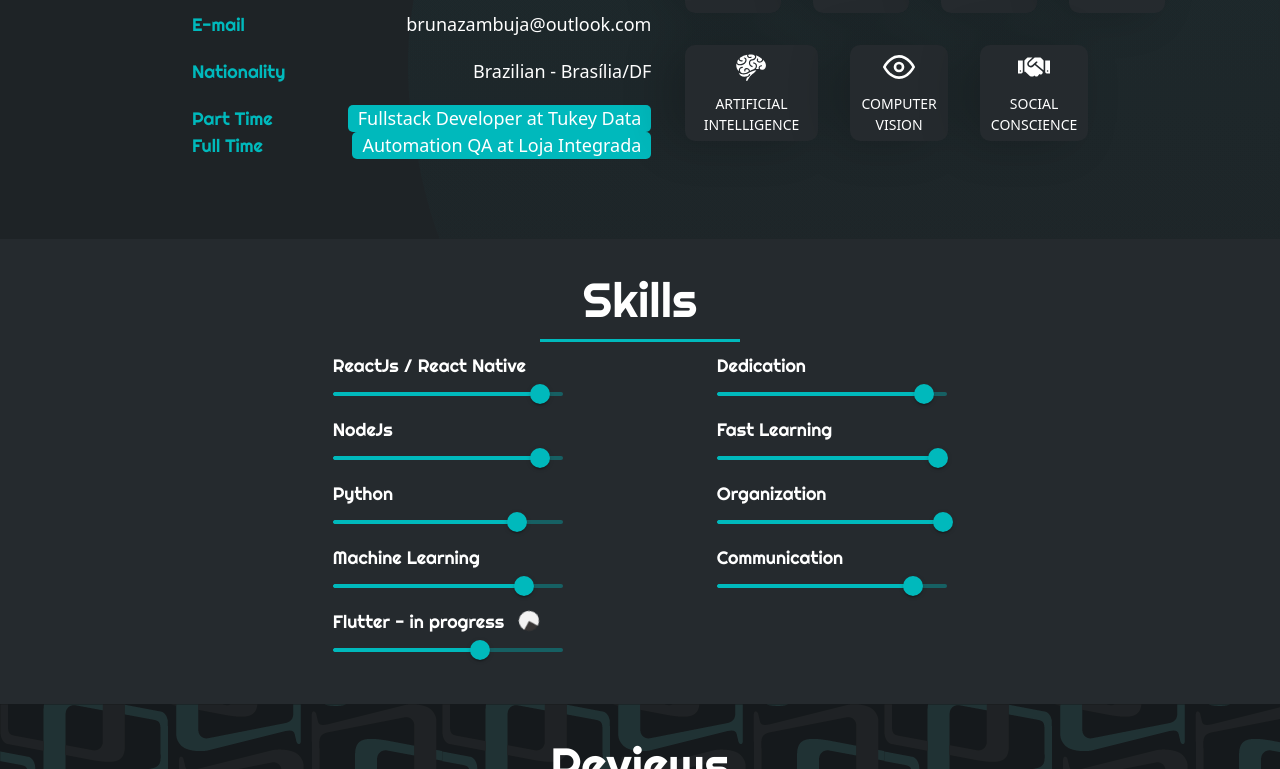
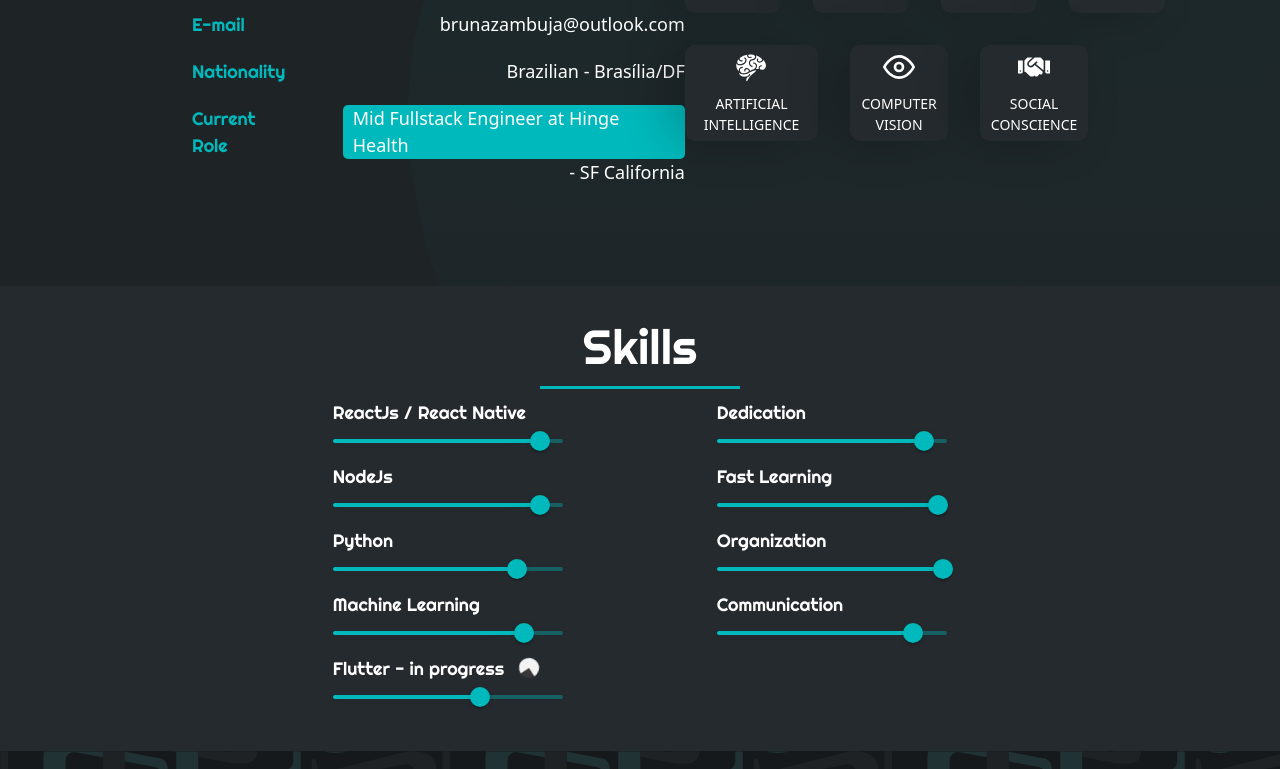
Before and after one commit to brunaazambuja/brunaazambuja, a React (Create React App) app: page /english in a window 1280 px wide. Shown: the part 1111-1880 px from the top of the page. Built offline with nearby package versions, Linux system fonts and the light colour scheme.

Commit message:
Adding Hinge Health to resume

```diff
--- a/src/components/AboutMe.js
+++ b/src/components/AboutMe.js
@@ -22,7 +22,7 @@ const AboutMe = ({ text }) => {
           <div><strong>{text.info_pessoais.email_strong}</strong><p>{text.info_pessoais.email}</p></div>
           <div><strong>{text.info_pessoais.nacionalidade_strong}</strong><p>{text.info_pessoais.nacionalidade}</p></div>
           <div><strong>{text.info_pessoais.status_strong}</strong><span>{text.info_pessoais.status}</span></div>
-          <div><strong>{text.info_pessoais.status2_strong}</strong><span>{text.info_pessoais.status2}</span></div>
+          <div><p/><p> - SF California</p></div>
         </div>
         <div className="interests">
           <h5>{text.interesses.titulo}</h5>
--- a/src/components/Resume.js
+++ b/src/components/Resume.js
@@ -9,7 +9,7 @@ const Resume = ({ text }) => {
         <h1>{text.titulo}</h1>
         <div className="line" />
         <div className="card left" style={{ top: "10rem" }}>
-          <strong>{text.unb}</strong> GPA/IRA: 4,73 de 5 <p>(1/2018 - 9/2022)</p>
+          <strong>{text.graduated_unb}</strong> GPA/IRA: 4,76 de 5 - UnB <p>(01/2018 - 09/2022)</p>
         </div>
         <div className="card right" style={{ top: "12rem" }}>
           <strong>{text.cambridge}</strong> "Pass with Distinction" level B2 - <p>Council of Europe.</p>
@@ -27,13 +27,19 @@ const Resume = ({ text }) => {
           <strong>{text.pibic}</strong> {text.pibic_honor}: UnB <p>(07/2019 - 12/2021)</p>
         </div>
         <div className="card left" style={{ top: "34rem" }}>
-          <strong>{text.gloria_micsft}</strong> Instituto Glória &#38; Microsoft <p>(10/2021 - 2/2022)</p>
+          <strong>{text.gloria_micsft}</strong> Instituto Glória &#38; Microsoft <p>(10/2021 - 02/2022)</p>
         </div>
         <div className="card right" style={{ top: "36rem" }}>
-          <strong>{text.tukey}</strong> Tukey Data <p>(08/2021 - {text.atualmente})</p>
+          <strong>{text.tukey}</strong> Tukey Data <p>(08/2021 - 01/2023)</p>
         </div>
         <div className="card left" style={{ top: "42rem" }}>
-          <strong>{text.li}</strong> Loja Integrada <p>(4/2022 - {text.atualmente})</p>
+          <strong>{text.li}</strong> Loja Integrada <p>(04/2022 - 01/2023)</p>
+        </div>
+        <div className="card right" style={{ top: "44rem" }}>
+          <strong>{text.destaque}</strong>{text.unb}<p>(09/2022)</p>
+        </div>
+        <div className="card left" style={{ top: "50rem" }}>
+          <strong>{text.hh}</strong> Hinge Health - SF California <p>(01/2023 - {text.atualmente})</p>
         </div>
       </div>
     </ResumeContainer>
--- a/src/components/styles/Dashboard.js
+++ b/src/components/styles/Dashboard.js
@@ -26,6 +26,8 @@ export const TranslateButton = styled.div`
   position: absolute;
   top: 5rem;
   left: 5rem;
+
+  @media (max-width: ${cssQuery('phone')}) { top: 10px; left: 10px; }
 
   a {
     padding: 5px;
@@ -73,6 +75,7 @@ export const PresentationCard = styled.div`
     width: 20rem;
     border: 10px solid ${({ theme }) => theme.color};
     margin-top: -50%;
+    @media (max-width: ${cssQuery('phone')}) { height: 15rem; width: 15rem; margin-top: -40%; }
 
     transform: scale(1);
     animation: pulse 2s infinite;
@@ -385,14 +388,14 @@ export const Footer = styled.div`
 export const ResumeContainer = styled.section`
   background-color: ${({ theme }) => theme.body};
   background-image: url(${tile});
-  .opacity { min-height: 55rem; background: rgba(20, 24, 26, 0.85); height: 100%; width: 100%; padding: 2rem 20% 5rem 20%; }
+  .opacity { min-height: 65rem; background: rgba(20, 24, 26, 0.85); height: 100%; width: 100%; padding: 2rem 20% 5rem 20%; }
 
   position: relative;
-  min-height: 55rem;
+  min-height: 65rem;
   strong { color: ${({ theme }) => theme.color}; }
 
   .line {
-    height: 35rem;
+    height: 45rem;
     width: 3px;
     background: ${({ theme }) => theme.color};
     position: absolute;
--- a/src/constants.js
+++ b/src/constants.js
@@ -32,10 +32,8 @@ export const ingles = {
       "email": "brunazambuja@outlook.com",
       "nacionalidade_strong": "Nationality",
       "nacionalidade": "Brazilian - Brasília/DF",
-      "status_strong": "Part Time",
-      "status": "Fullstack Developer at Tukey Data",
-      "status2_strong": "Full Time",
-      "status2": "Automation QA at Loja Integrada",
+      "status_strong": "Current Role",
+      "status": "Mid Fullstack Engineer at Hinge Health",
     },
     "interesses": {
       "titulo": "Interests",
@@ -56,7 +54,9 @@ export const ingles = {
   },
   "resume": {
     "titulo": "Experiences",
-    "unb": "Graduated in Computer Engineering - UnB",
+    "graduated_unb": "Graduated in Computer Engineering",
+    "unb": "University of Brasilia - 2022 Class",
+    "destaque": "Outstanding Honrary Certificate",
     "cambridge": "Cambridge Degree:",
     "vobys": "Java Junior Intern",
     "ynvisto_ari": "Freelancer React Js",
@@ -65,6 +65,7 @@ export const ingles = {
     "gloria_micsft": "Software Engineer",
     "tukey": "Fullstack Developer and TechLead",
     "li": "Automation Engineer - QA",
+    "hh": "Mid Fullstack Engineer",
     "atualmente": "currently",
   },
   "portfolio": {
@@ -98,10 +99,8 @@ export const portugues = {
       "email": "brunazambuja@outlook.com",
       "nacionalidade_strong": "Nacionalidade",
       "nacionalidade": "Brasileira - Brasília/DF",
-      "status_strong": "Meio Período",
-      "status": "Desenvolvedora Fullstack da Tukey Data",
-      "status2_strong": "Efetivada",
-      "status2": "QA de Automação na Loja Integrada",
+      "status_strong": "Cargo Atual",
+      "status": "Engenheira Fullstack da Hinge Health",
     },
     "interesses": {
       "titulo": "Meus Interesses",
@@ -122,7 +121,9 @@ export const portugues = {
   },
   "resume": {
     "titulo": "Experiências",
-    "unb": "Formada em Engenharia de Computação - UnB",
+    "graduated_unb": "Formada em Engenharia de Computação",
+    "unb": "Universidade de Brasilia - Turma de 2022",
+    "destaque": "Certificado de Aluna Destaque",
     "cambridge": "Diploma de Cambridge:",
     "vobys": "Estagiária Java Júnior",
     "ynvisto_ari": "Freelancer React Js",
@@ -131,6 +132,7 @@ export const portugues = {
     "gloria_micsft": "Engenheira de Software",
     "tukey": "Desenvolvedora Fullstack e TechLead",
     "li": "Engenheira de Automação - QA",
+    "hh": "Engenheira Fullstack",
     "atualmente": "atualmente",
   },
   "portfolio": {
```
